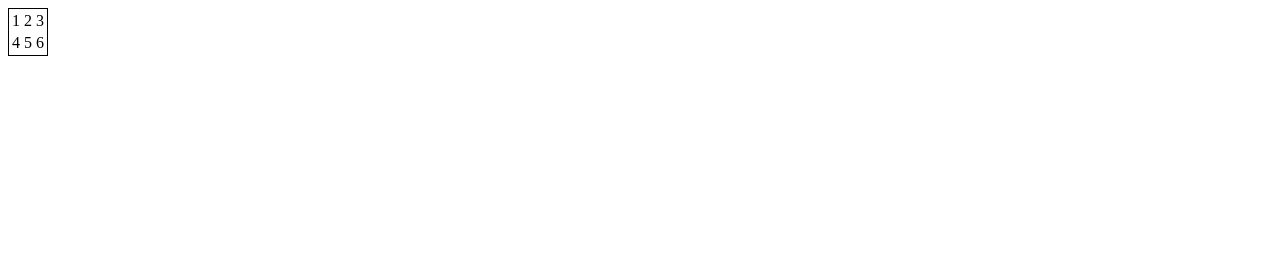
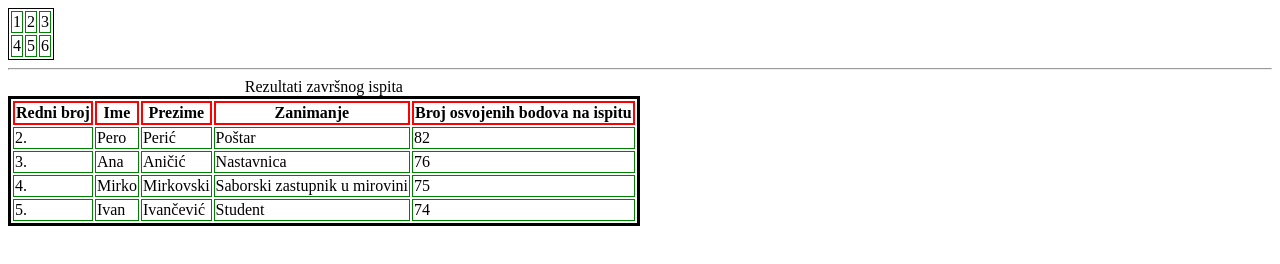
Before and after one commit to Marasz01/algebra.tablice, a plain HTML site: page index.html in a window 1280 px wide. Drawn offline with Linux system fonts and the light colour scheme.

Commit message:
Add 2nd table

```diff
--- a/index.html
+++ b/index.html
@@ -5,6 +5,17 @@
     <meta name="viewport" content="width=device-width, initial-scale=1.0">
     <title>Tablice</title>
 </head>
+<style>
+    table {
+        border: 3px solid black;
+    }
+    th {
+        border: 2px solid red;
+    }
+    td {
+        border: 1px solid green;
+    }
+</style>
 <body>
     <table style="border: 1px solid black">
         <tr>
@@ -17,6 +28,52 @@
             <td>5</td>
             <td>6</td>
         </tr>
+    </table>
+
+
+    <hr>
+
+
+
+    <table border="1">
+        <caption>
+            Rezultati završnog ispita
+        </caption>
+        <tr>
+            <th>Redni broj</th>
+            <th>Ime</th>
+            <th>Prezime</th>
+            <th>Zanimanje</th>
+            <th>Broj osvojenih bodova na ispitu</th>
+        </tr>
+        <tr>
+            <td>2.</td>
+            <td>Pero</td>
+            <td>Perić</td>
+            <td>Poštar</td>
+            <td>82</td>
+        </tr>
+        <tr>
+            <td>3.</td>
+            <td>Ana</td>
+            <td>Aničić</td>
+            <td>Nastavnica</td>
+            <td>76</td>
+        </tr>
+        <tr>
+            <td>4.</td>
+            <td>Mirko</td>
+            <td>Mirkovski</td>
+            <td>Saborski zastupnik u mirovini</td>
+            <td>75</td>
+        </tr>
+        <tr>
+            <td>5.</td>
+            <td>Ivan</td>
+            <td>Ivančević</td>
+            <td>Student</td>
+            <td>74</td>
+        </tr>
 
 
     </table>
```
